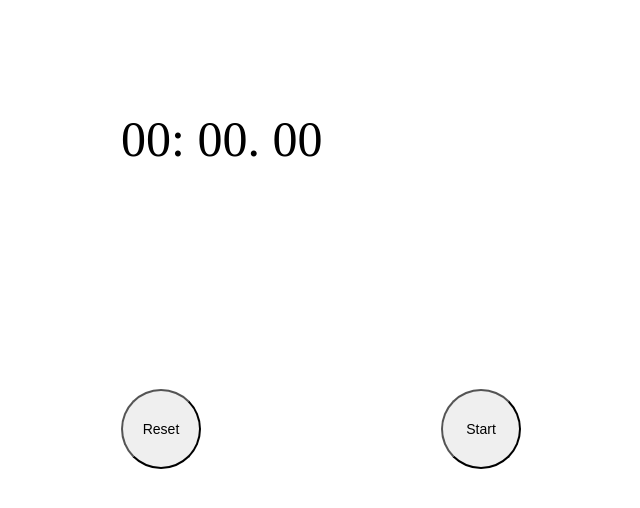
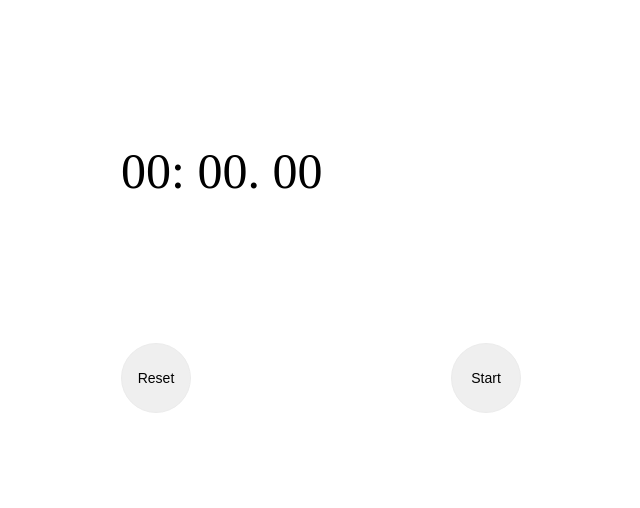
Before and after one commit to marco0212/stopwatch, a React (Create React App) app: page / in a window 1280 px wide. Shown: the top 508 px of the page, without its empty margins (319-959 px from the left). Built offline with nearby package versions, Linux system fonts and the light colour scheme.

Commit message:
Update styles

```diff
--- a/src/App.css
+++ b/src/App.css
@@ -7,17 +7,38 @@
   flex-direction: column;
   width: 400px;
   height: 100vh;
-  justify-content: space-around;
+  justify-content: space-between;
   margin: auto;
+}
+.monitor {
+  display: flex;
+  align-items: center;
   font-size: 50px;
+  flex: 3;
 }
 .control-area {
+  flex: 1;
   display: flex;
   justify-content: space-between;
 }
+.table-area {
+  flex: 3;
+}
+.table-area li {
+  display: flex;
+  justify-content: space-between;
+  padding: 5px 0;
+  border-bottom: 1px solid #ebebeb;
+}
 button {
-  width: 80px;
-  height: 80px;
+  border: none;
+  width: 70px;
+  height: 70px;
   border-radius: 50%;
   font-size: 14px;
+  border: 1px solid #ebebeb;
 }
+button:focus,
+button:active {
+  outline: none;
+}
```
